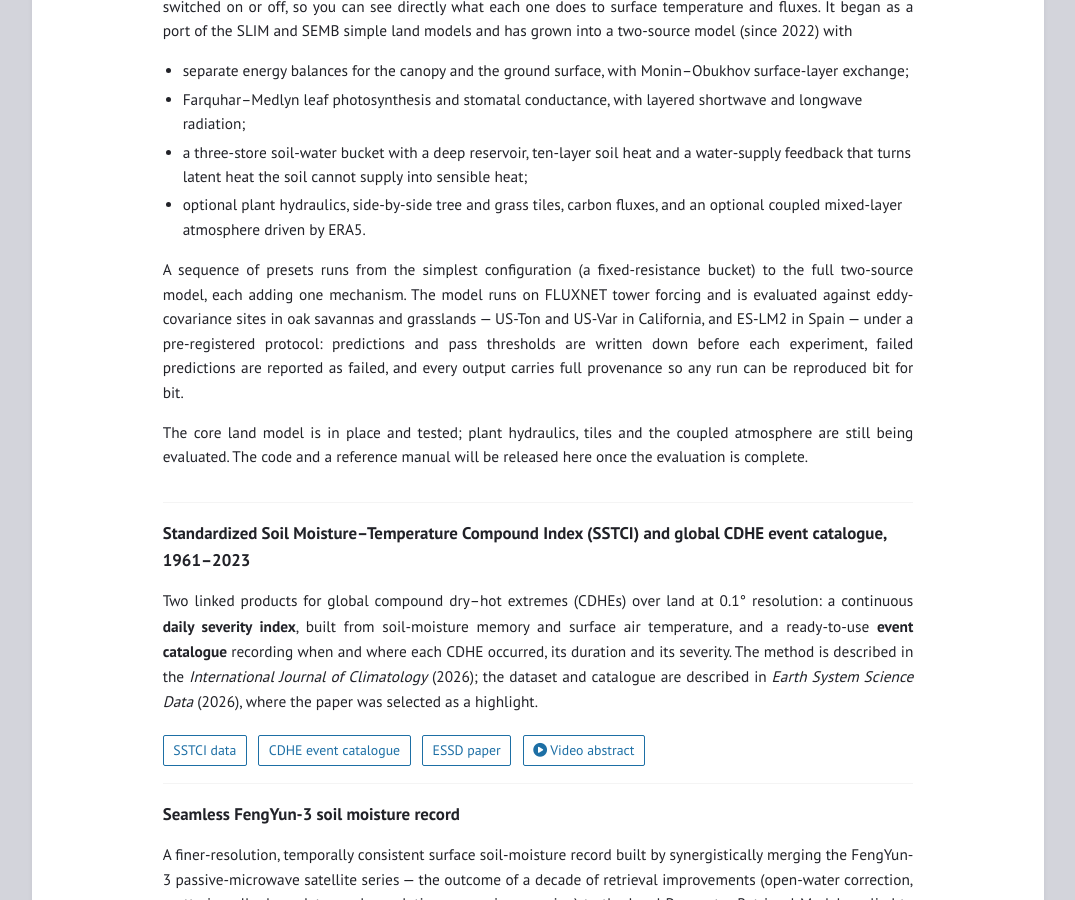
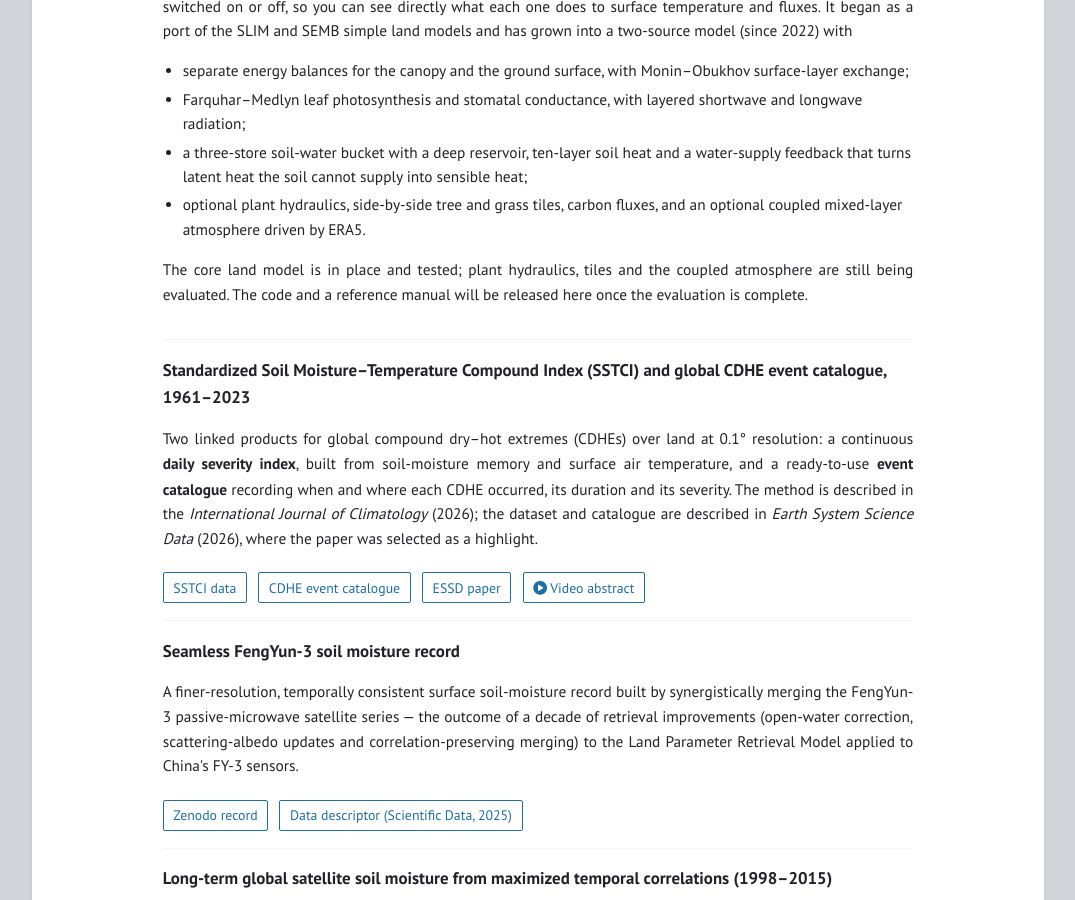
Before and after one commit to Dannyhay/Dannyhay.github.io, a Jekyll site: the page built from tools.md, in a window 1280 px wide and 900 px high, scrolled down 1055 px. Shown: the whole window, without its empty margins (102-1177 px from the left). Built offline with Jekyll 4.4.1, drawn with Linux system fonts in a browser that asks for light colours; a style sheet for code colours, icons or effects is not loaded.

Commit message:
Data & Tools: trim the slimcol introduction
Co-Authored-By: Claude Opus 5.5 <noreply@anthropic.com>
Claude-Session: https://claude.ai/code/session_01CJNajmwENLBjSd1vfseR7K

```diff
--- a/tools.md
+++ b/tools.md
@@ -19,7 +19,6 @@ Open datasets and methods from my research. Everything below is freely available
   <li>a three-store soil-water bucket with a deep reservoir, ten-layer soil heat and a water-supply feedback that turns latent heat the soil cannot supply into sensible heat;</li>
   <li>optional plant hydraulics, side-by-side tree and grass tiles, carbon fluxes, and an optional coupled mixed-layer atmosphere driven by ERA5.</li>
 </ul>
-<p>A sequence of presets runs from the simplest configuration (a fixed-resistance bucket) to the full two-source model, each adding one mechanism. The model runs on FLUXNET tower forcing and is evaluated against eddy-covariance sites in oak savannas and grasslands — US-Ton and US-Var in California, and ES-LM2 in Spain — under a pre-registered protocol: predictions and pass thresholds are written down before each experiment, failed predictions are reported as failed, and every output carries full provenance so any run can be reproduced bit for bit.</p>
 <p>The core land model is in place and tested; plant hydraulics, tiles and the coupled atmosphere are still being evaluated. The code and a reference manual will be released here once the evaluation is complete.</p>
 </div>
 
```
